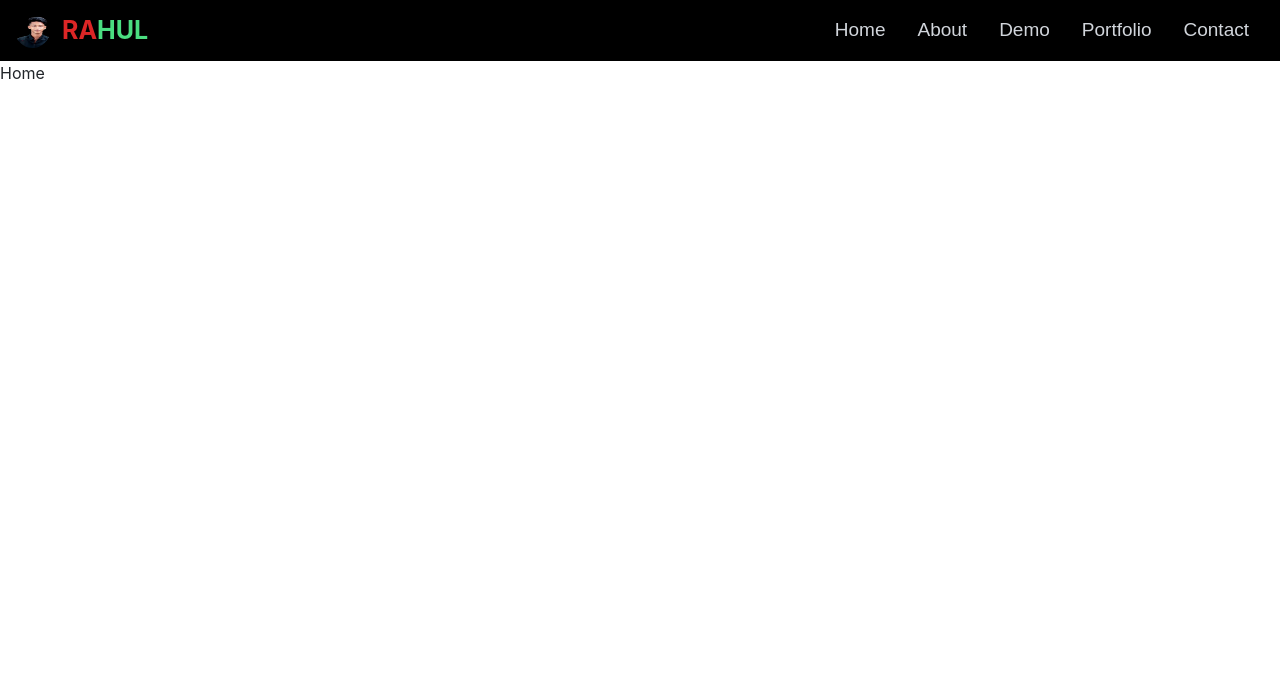
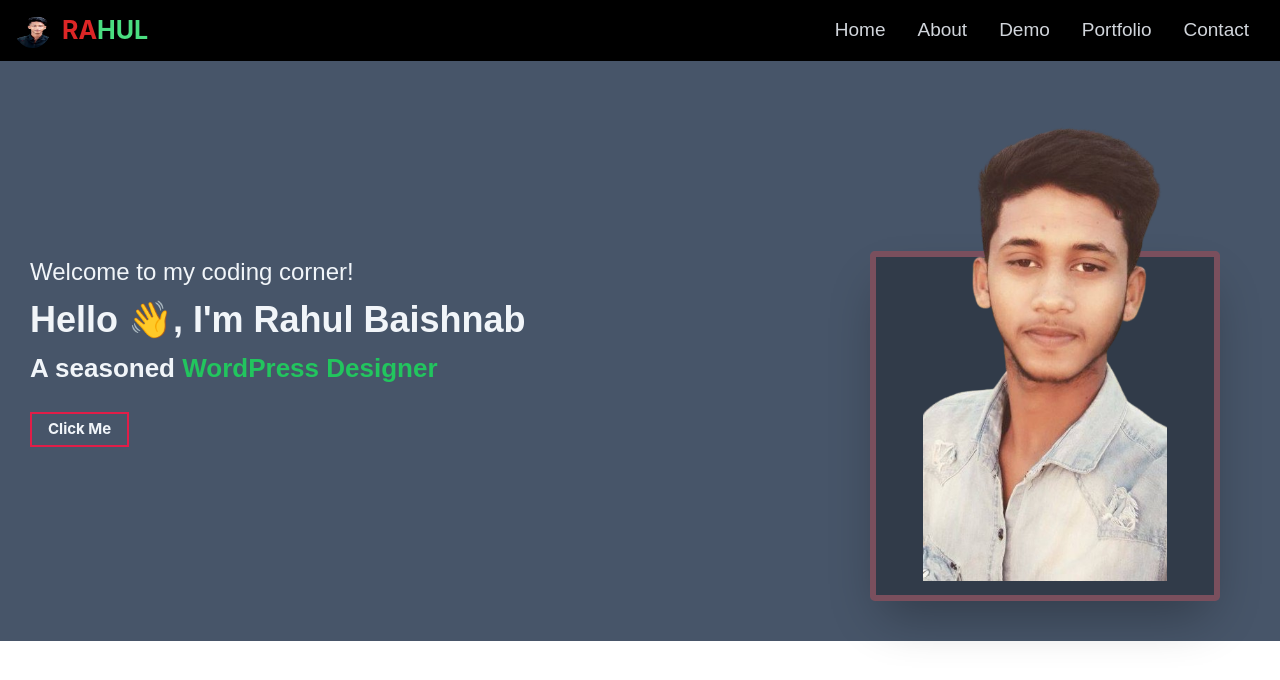
Before and after one commit to Rahul-4u/pro, a React (Vite) app: page / in a window 1280 px wide. Shown: the top 680 px of the page. Built offline with nearby package versions, Linux system fonts and the light colour scheme.

Commit message:
first cot

```diff
--- a/package.json
+++ b/package.json
@@ -13,7 +13,8 @@
     "react": "^18.2.0",
     "react-dom": "^18.2.0",
     "react-icons": "^5.2.1",
-    "react-router-dom": "^6.23.1"
+    "react-router-dom": "^6.23.1",
+    "react-simple-typewriter": "^5.0.1"
   },
   "devDependencies": {
     "@types/react": "^18.2.66",
--- a/src/App.jsx
+++ b/src/App.jsx
@@ -10,7 +10,7 @@ import Header from './pages/Header'
 
 export default function App() {
   return (
-    <div>
+    <div >
      <BrowserRouter>
       <Header/>
        <Routes>
--- a/src/pages/home/Home.jsx
+++ b/src/pages/home/Home.jsx
@@ -1,9 +1,16 @@
 import React from 'react'
+import HomeLeft from './HomeLeft'
+import HomeRight from './HomeRight'
 
 export default function Home() {
   return (
-    <div>
-      Home
+   <div className=' bg-slate-600 w-full'>
+       <div className='w-full container md:py-5   text-slate-100  '>
+     <div className='container mdl:flex flex md:flex-row items-center  flex-col-reverse justify-between items-center'>
+     <HomeLeft/>
+      <HomeRight/>
+     </div>
     </div>
+   </div>
   )
 }
--- /dev/null
+++ b/src/pages/home/HomeLeft.jsx
@@ -0,0 +1,23 @@
+import React from 'react'
+import { useTypewriter } from 'react-simple-typewriter'
+
+
+export default function HomeLeft() {
+    const [text] = useTypewriter({
+        words: ['Frontend Developer', 'WordPress Designer'],
+        loop: 0
+      })
+  return (
+    <div className=''>
+      <div className='font-bodyFont flex flex-col gap-2  '>
+        <p className='mdl:text-[24px] text-[18px]   '>Welcome to my coding corner!</p>
+        <h1 className='mdl:text-[36px] text-[25px] font-bold'>Hello 👋, I'm Rahul Baishnab</h1>
+        <span className='mdl:text-[26px] text-[18px] font-bold'>A seasoned  <span className='text-green-500'>{text}</span></span>
+
+      </div>
+      <br />
+      <button className=' text-[15px] font-bold border-2 py-1 px-3  border-rose-600'>Click Me </button>
+
+    </div>
+  )
+}
--- /dev/null
+++ b/src/pages/home/HomeRight.jsx
@@ -0,0 +1,12 @@
+import React from 'react'
+
+export default function HomeRight() {
+  return (
+    <div className='mdl:mr-20 mb-10'>
+       <div className=" w-[200px] h-[300px] md:w-[250px] flex  justify-center  relative md:h-[500px]  ">
+        <img className=" z-10" src="banner.png" alt="" />
+        <div className=" bg-black  opacity-30 border-[6px] rounded-lg border-red-500 h-[200px]  md:h-[350px] shadow-2xl shadow-black -bottom-5 w-[210px] md:w-[350px] absolute"></div>
+      </div>
+    </div>
+  )
+}
```
Also changed, not shown: public/banner.png (added), 1 other file (tests, documents, lock files or other folders).
